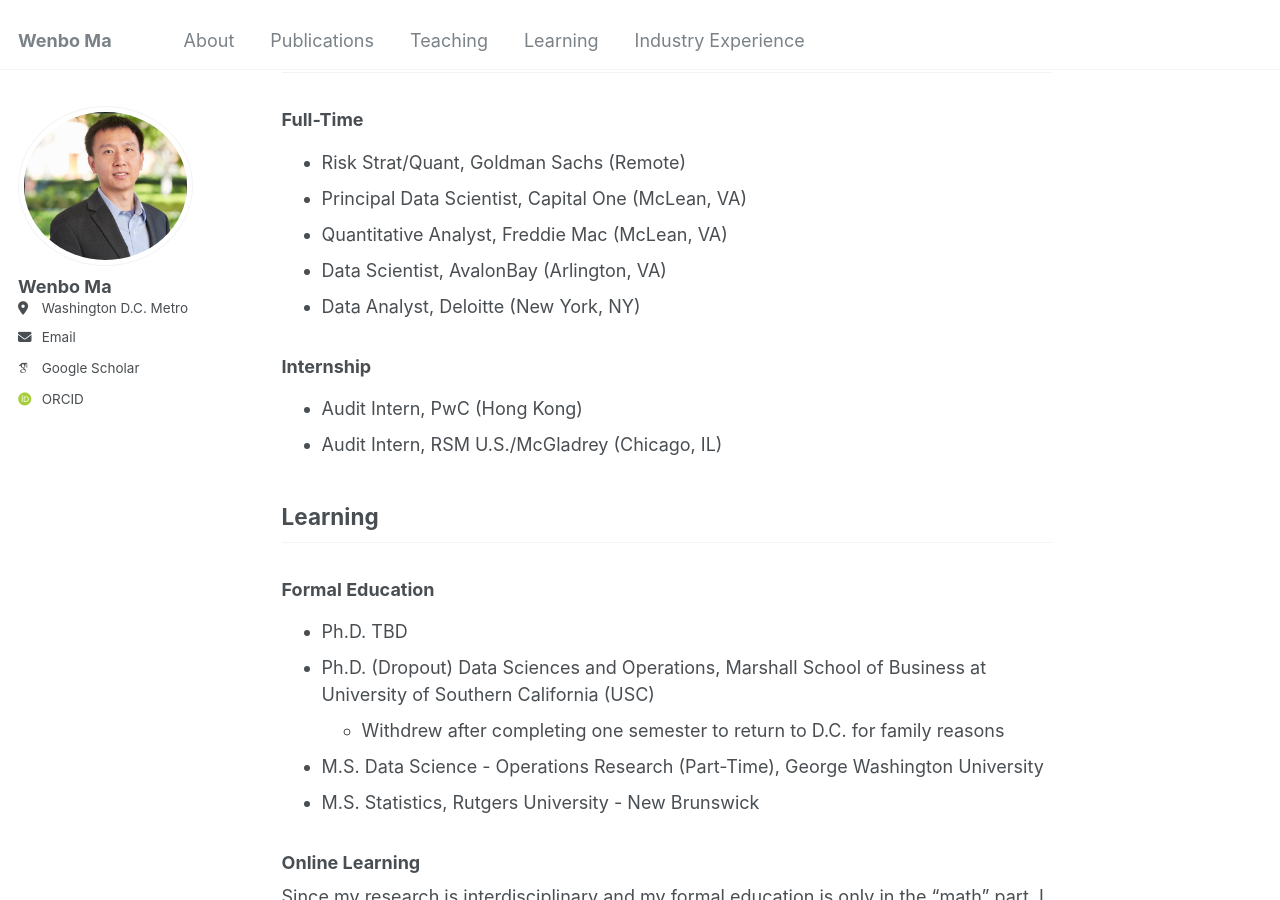
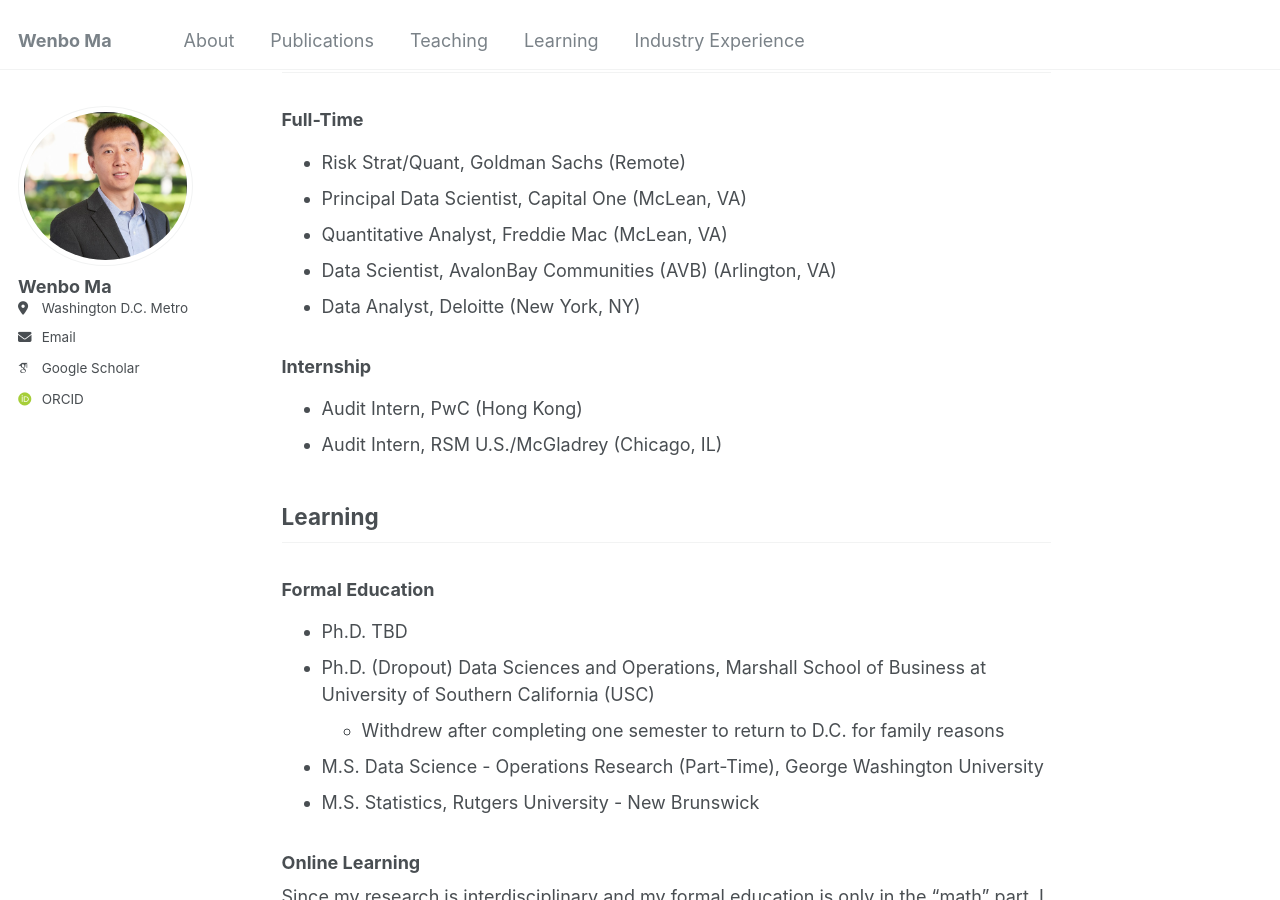
Before and after one commit to wenbo5565/wenbo5565.github.io, a Jekyll site: the page built from _pages/about.md, in a window 1280 px wide and 900 px high, scrolled down 1799 px. Built offline with Jekyll 4.4.1, drawn with Linux system fonts in a browser that asks for light colours; some web fonts are replaced.

Commit message:
Update about.md

```diff
--- a/_pages/about.md
+++ b/_pages/about.md
@@ -55,7 +55,7 @@ Outside of work, I enjoy playing and watching sports — particularly tennis, ba
 - Risk Strat/Quant, Goldman Sachs (Remote)
 - Principal Data Scientist, Capital One (McLean, VA)
 - Quantitative Analyst, Freddie Mac (McLean, VA)
-- Data Scientist, AvalonBay (Arlington, VA)
+- Data Scientist, AvalonBay Communities (AVB) (Arlington, VA)
 - Data Analyst, Deloitte (New York, NY)
 
 ### Internship
```
